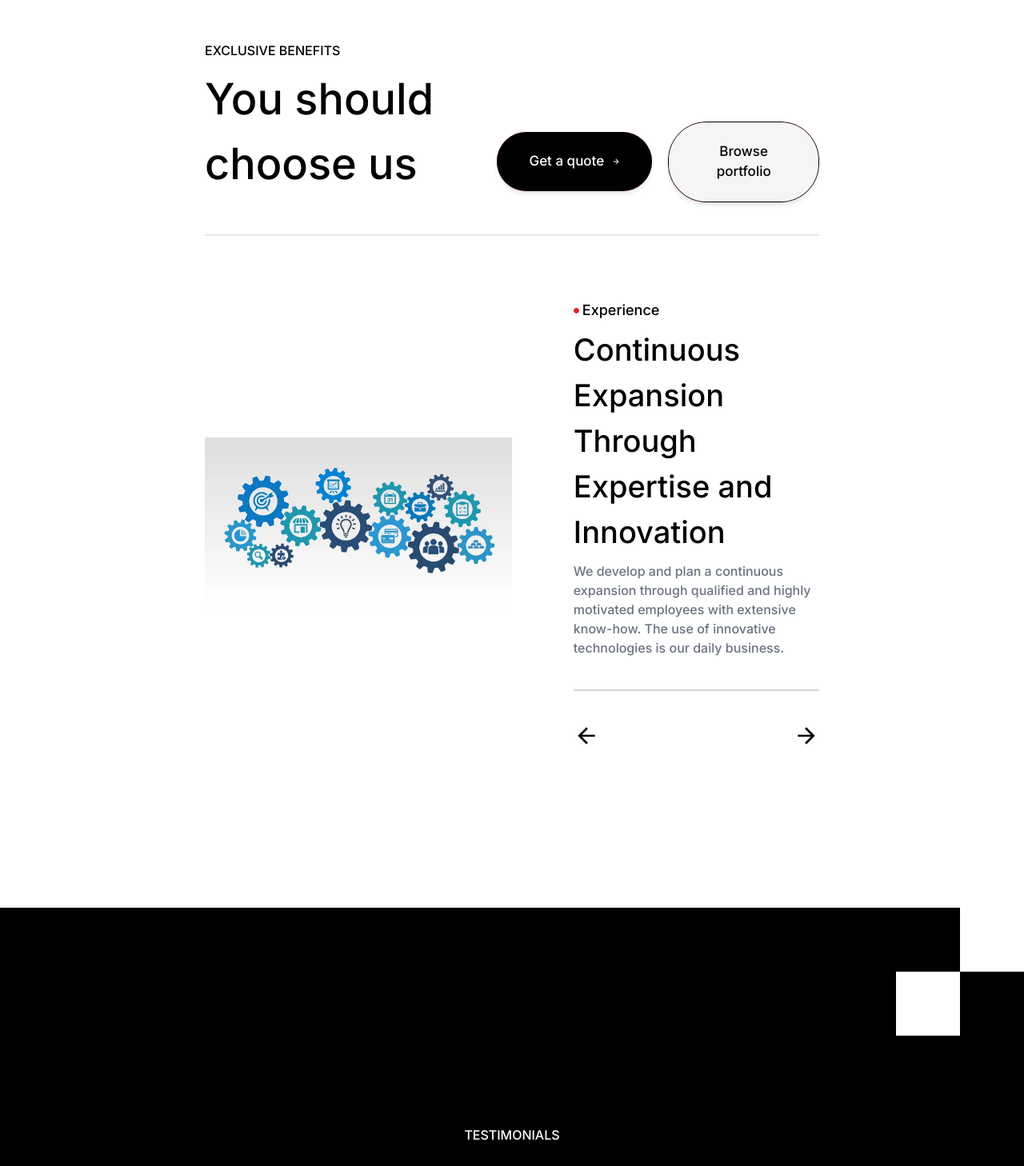
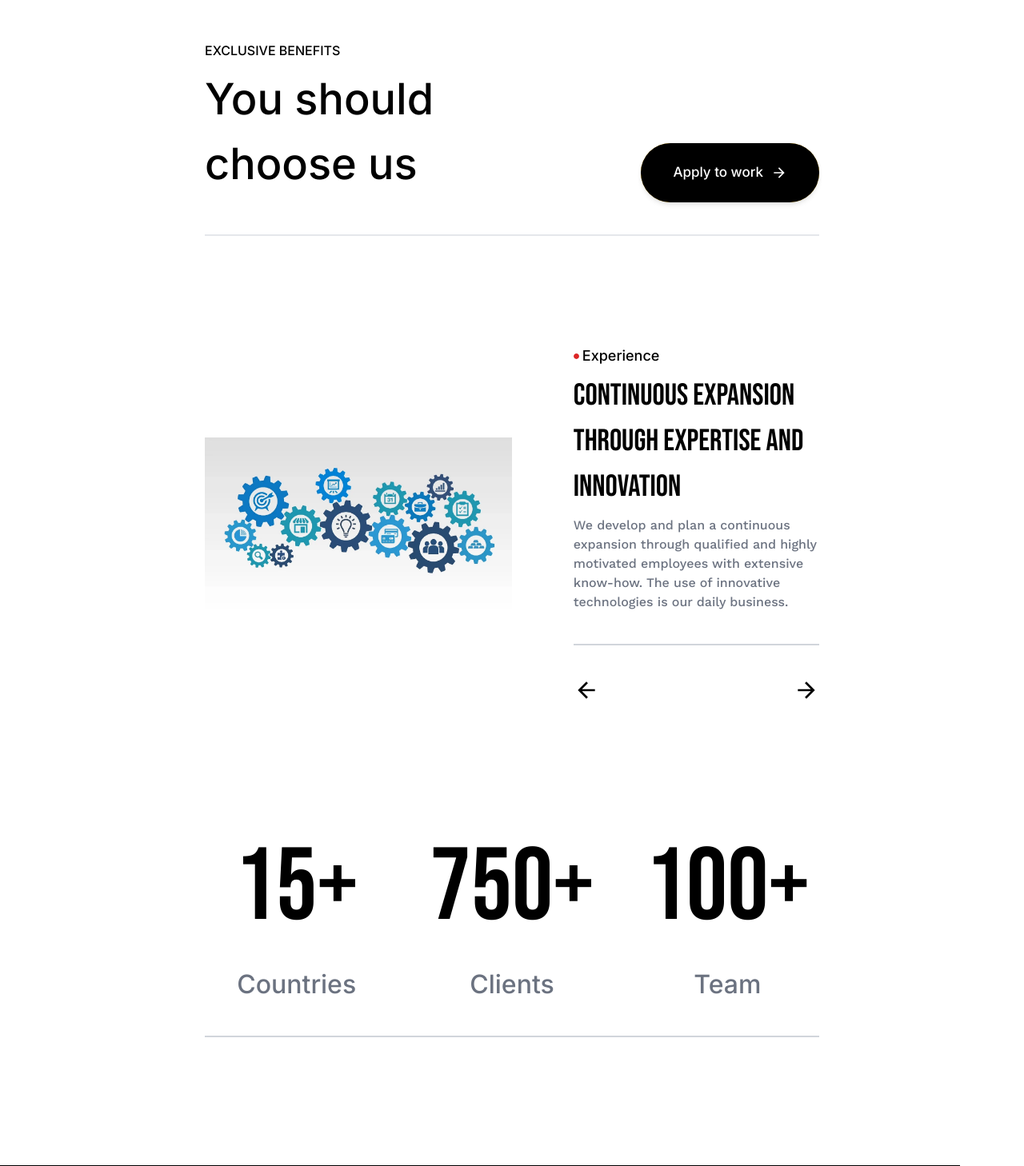
Before and after one commit to IzetDelibasic/sumatherm-project, a Next.js app: page / in a window 1280 px wide. Shown: the part 4800-6258 px from the top of the page at 80% size. Built offline with nearby package versions, Linux system fonts and the light colour scheme.

Commit message:
Updating projects section, fixing some style issues

```diff
--- a/app/components/ContactUs/ContactUs.tsx
+++ b/app/components/ContactUs/ContactUs.tsx
@@ -11,7 +11,7 @@ const ContactUs = () => {
     data-aos-once="true"
     data-aos-delay="200"
     className='lg:w-[80%] bg-hyellow-100 lg:h-[40rem] md:h-[55rem] h-[45rem] relative overflow-hidden'>
-      <div className='absolute bottom-0 xl:w-[40%] lg:w-[50%] w-[75%] sm:w-[40%] h-[40%] lg:h-[80%] md:w-[50%] md:h-[50%]' style={{ maxWidth: '100%' }}>
+      <div className='absolute bottom-0 xl:w-[40%] lg:w-[50%] w-[55%] sm:w-[40%] sm:h-[40%] h-[30%] lg:h-[80%] md:w-[50%] md:h-[50%]' style={{ maxWidth: '100%' }}>
         <Image src={workerImage} alt='Raid Truck' objectFit='cover' width={600} height={450} layout="responsive" />
       </div>
       <div className='absolute lg:w-[18rem] lg:h-[12rem] w-[9rem] h-[6rem] grid grid-cols-3 grid-rows-2 gap-0 left-0 top-0'>
--- a/app/components/HeroSection/HeroTwo.tsx
+++ b/app/components/HeroSection/HeroTwo.tsx
@@ -18,7 +18,7 @@ const HeroTwo = () => {
 
   return (
     <div className='relative w-full lg:w-[80%]'>
-      <div className='h-[48rem] lg:h-[54rem] bg-cover bg-center' style={{ backgroundImage: `url(${heroImage})` }}>
+      <div className='h-[52rem] lg:h-[54rem] bg-cover bg-center' style={{ backgroundImage: `url(${heroImage})` }}>
         <div className='absolute inset-0 bg-black opacity-70'></div>
         <div className='absolute bottom-0 left-0'>
           <div className='relative lg:w-[13rem] lg:h-[13rem] w-[5rem] h-[5rem] grid grid-cols-2 grid-rows-2 gap-0'>
@@ -38,7 +38,7 @@ const HeroTwo = () => {
           <HeroActions />
         </div>
           <div className="flex justify-end" onClick={handleArrowClick}>
-            <div className="relative w-[6rem] h-[6rem] lg:w-[8.5rem] lg:h-[8.5rem] lg:mr-[10rem] lg:mt-[6rem] xl:mt-[8rem] md:mr-[10rem] md:mt-[20rem] mr-[3rem] mt-[12rem]">
+            <div className="relative w-[6rem] h-[6rem] lg:w-[8.5rem] lg:h-[8.5rem] lg:mr-[10rem] lg:mt-[6rem] xl:mt-[8rem] md:mr-[10rem] md:mt-[20rem] mr-[3rem] sm:mt-[12rem] mt-[5rem]">
               <div className="w-[6rem] h-[6rem] lg:w-[9rem] lg:h-[9rem] flex items-center justify-center overflow-hidden rounded-full border border-white group transition duration-200 hover:border-black hover:bg-white hover:border-0 hover:scale-[90%]">
                 <div className="absolute w-full h-full bg-white opacity-0 rounded-full transition duration-300"></div>
                 <GoArrowDown
--- a/app/components/Projects/Projects.tsx
+++ b/app/components/Projects/Projects.tsx
@@ -3,6 +3,7 @@
 import React, { useState, useEffect } from 'react';
 // -Constants-
 import { projectsConstant } from '@/utils/constants/projectsConstant';
+import { aboutUsConstant } from '@/utils/constants/aboutConstant';
 import { projectPhotoOne, projectPhotoTwo } from '@/utils/constants/imagesConstants';
 // -Buttons-
 import ProjectButtons from '@/app/components/ProjectsAction/ProjectButtons';
@@ -48,7 +49,7 @@ const ProjectsComponent = () => {
           <div className='mb-[0.5rem] font-medium'>EXCLUSIVE BENEFITS</div>
           <div className='mb-[0.5rem] lg:text-[54px] text-[30px] font-medium'>You should choose us</div>
         </div>
-        <ProjectButtons />
+        <ArrowButton />
       </div>
       <div className='border-b-2 border-gray-200 pt-10 mx-auto'></div>
       <div className='flex flex-col lg:flex-row justify-between items-center mx-auto my-10 group text-center lg:text-start h-[40rem]'>
@@ -65,14 +66,14 @@ const ProjectsComponent = () => {
         <div className='flex flex-col lg:w-[40%] mt-6 lg:mt-0'>
           <div className='h-[60%]'>
             <div className='mb-2 font-medium text-[18px] break-words'>
-              <FaCircle className="text-red-600 inline-block mr-1 text-[7px]" />
+              <FaCircle className="text-red-600 font-subtitle inline-block mr-1 text-[7px]" />
               {currentProject.title}
             </div>
-            <div className='mb-2 text-[28px] lg:text-[38px] font-medium break-words lg:group-hover:text-red-600 lg:group-hover:transition-all lg:group-hover:duration-300 '>
+            <div className='mb-2 text-[28px] lg:text-[38px] font-medium font-title break-words lg:group-hover:text-red-600 lg:group-hover:transition-all lg:group-hover:duration-300 '>
               {currentProject.heading}
             </div>
           </div>
-          <div className='text-gray-500 font-medium'>{currentProject.text}</div>
+          <div className='text-gray-500 font-medium font-about'>{currentProject.text}</div>
           <div className='border-b-2 border-gray-300 my-5 lg:my-10'></div>
           <div className='flex justify-between text-[38px] lg:text-[32px]'>
             <button className='hover:text-red-600 transition-none' onClick={handlePrev}>
@@ -84,6 +85,15 @@ const ProjectsComponent = () => {
           </div>
         </div>
       </div>
+      <div className='grid grid-cols-3 lg:grid-cols-3 gap-0 lg:gap-10 mx-auto'>
+        {aboutUsConstant.map((service, index) => (
+          <div key={index} className='text-center'>
+            <div className='text-[4rem] lg:text-[8rem] font-medium font-title'>{service.number}</div>
+            <div className='text-[1.5rem] lg:text-[2rem] font-medium text-gray-500'>{service.text}</div>
+          </div>
+        ))}
+      </div>
+      <div className='border-b-2 border-gray-300 pt-[2.5rem] mx-auto'></div>
 
       {/* <div className='flex flex-col lg:flex-row justify-between items-center mx-auto lg:my-[8rem] text-center lg:text-start'>
         <div className='lg:w-[50%] w-full lg:order-1'>
--- a/app/components/ProjectsActionTwo/ArrowButton.tsx
+++ b/app/components/ProjectsActionTwo/ArrowButton.tsx
@@ -13,7 +13,7 @@ const ArrowButton = () => {
     <Button
       className='relative bg-yellow-500 text-white font-semibold lg:py-[1.5rem] py-[1rem] lg:px-[2.5rem] px-[4.5rem] md:px-[11rem] whitespace-nowrap rounded-[3rem] group overflow-hidden z-[1]'
       iconClassName='ml-[10px] group-hover:text-black'
-      title='Get a quote'
+      title='Apply to work'
       titleClassName="group-hover:text-black"
       Icon={MdOutlineArrowForward}
       href='/quote'
--- a/utils/constants/aboutConstant.ts
+++ b/utils/constants/aboutConstant.ts
@@ -1,18 +1,14 @@
 export const aboutUsConstant = [
     {
-      number: '350+',
-      text: 'Successful projects',
+      number: '15+',
+      text: 'Countries',
     },
     {
-      number: '65+',
-      text: 'Team members',
+      number: '750+',
+      text: 'Clients',
     },
     {
-      number: '80+',
-      text: 'Happy clients',
-    },
-    {
-      number: '100%',
-      text: 'Clients satisfaction',
+      number: '100+',
+      text: 'Team',
     },
   ];
```
